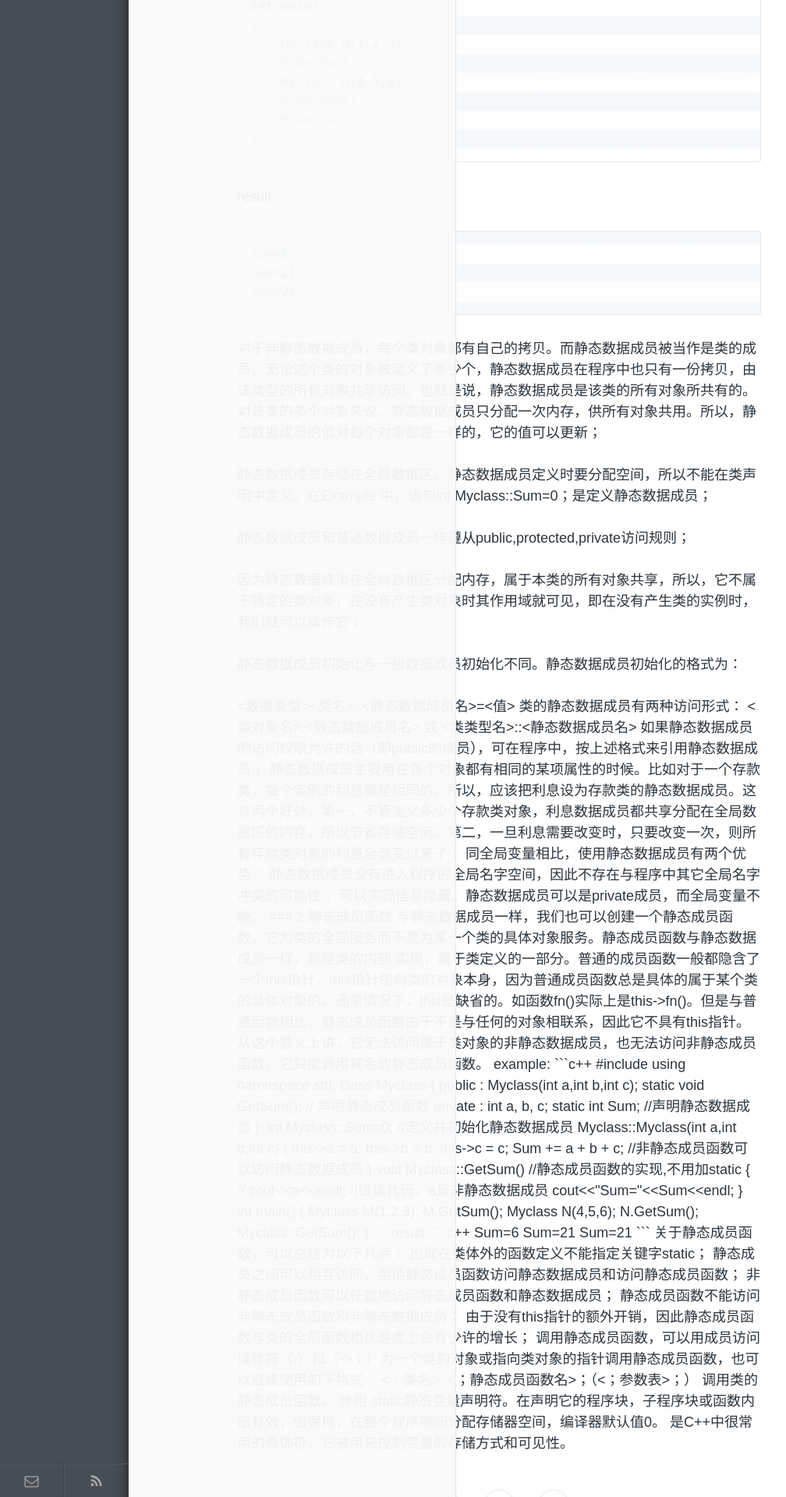
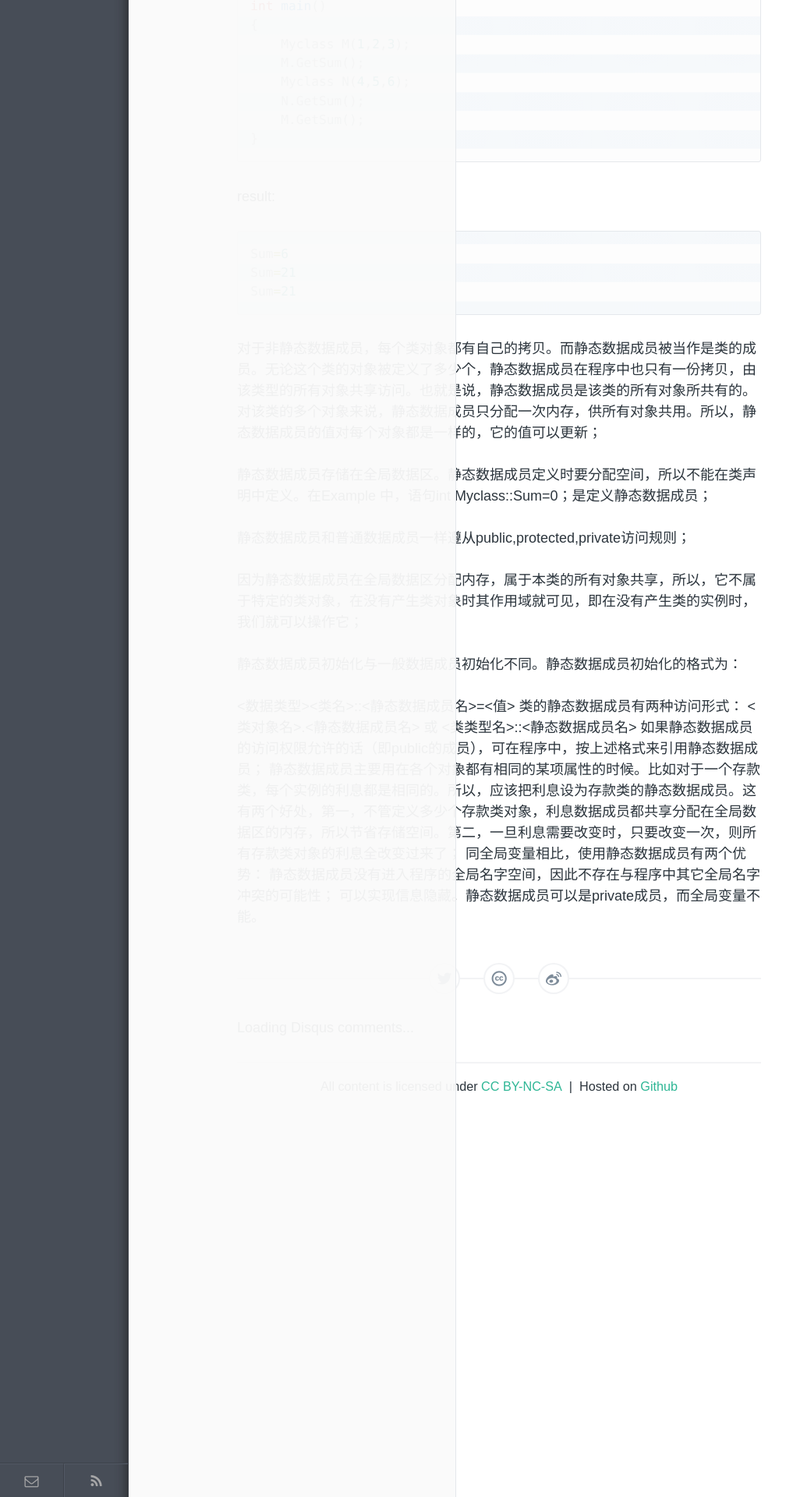
Before and after one commit to gaochengsi/doc, a Jekyll site: the page built from _posts/programme/2016-12-15-understand-keyword-static.md, in a window 1280 px wide. Shown: the part 3080-5000 px from the top of the page at 78% size, without its empty margins (0-1008 px from the left). Built offline with Jekyll 4.4.1, drawn with Linux system fonts in a browser that asks for light colours; comment, search, counter and statistics services are not loaded.

Commit message:
modified:   programme/2016-12-15-understand-keyword-static.md

````diff
--- a/_posts/programme/2016-12-15-understand-keyword-static.md
+++ b/_posts/programme/2016-12-15-understand-keyword-static.md
@@ -135,6 +135,7 @@ Sum=21
 因为静态数据成员在全局数据区分配内存，属于本类的所有对象共享，所以，它不属于特定的类对象，在没有产生类对象时其作用域就可见，即在没有产生类的实例时，我们就可以操作它；
 
 静态数据成员初始化与一般数据成员初始化不同。静态数据成员初始化的格式为：
+
 <数据类型><类名>::<静态数据成员名>=<值>
 
 类的静态数据成员有两种访问形式：
@@ -145,64 +146,3 @@ Sum=21
 同全局变量相比，使用静态数据成员有两个优势：
 静态数据成员没有进入程序的全局名字空间，因此不存在与程序中其它全局名字冲突的可能性；
 可以实现信息隐藏。静态数据成员可以是private成员，而全局变量不能。
-
-### 2.静态成员函数
-
-与静态数据成员一样，我们也可以创建一个静态成员函数，它为类的全部服务而不是为某一个类的具体对象服务。静态成员函数与静态数据成员一样，都是类的内部 实现，属于类定义的一部分。普通的成员函数一般都隐含了一个this指针，this指针指向类的对象本身，因为普通成员函数总是具体的属于某个类的具体对象的。通常情况下，this是缺省的。如函数fn()实际上是this->fn()。但是与普通函数相比，静态成员函数由于不是与任何的对象相联系，因此它不具有this指针。从这个意义上讲，它无法访问属于类对象的非静态数据成员，也无法访问非静态成员函数，它只能调用其余的静态成员函数。
-example:
-
-```c++
-#include <iostream>
-using namespace std;
-class Myclass
-{
-    public :
-        Myclass(int a,int b,int c);
-        static void GetSum(); // 声明静态成员函数
-    private :
-        int a, b, c;
-        static int Sum; //声明静态数据成员
-};
-int Myclass::Sum=0; //定义并初始化静态数据成员
-Myclass::Myclass(int a,int b,int c)
-{
-    this->a = a;
-    this->b = b;
-    this->c = c;
-    Sum += a + b + c; //非静态成员函数可以访问静态数据成员
-}
-void Myclass::GetSum() //静态成员函数的实现,不用加static
-{
-    // cout<<a<<endl; //错误代码，a是非静态数据成员
-    cout<<"Sum="<<Sum<<endl;
-}
-int main()
-{
-    Myclass M(1,2,3);
-    M.GetSum();
-    Myclass N(4,5,6);
-    N.GetSum();
-    Myclass::GetSum();
-}
-```
-
-result:
-
-```c++
-Sum=6
-Sum=21
-Sum=21
-```
-
-关于静态成员函数，可以总结为以下几点：
-出现在类体外的函数定义不能指定关键字static；
-静态成员之间可以相互访问，包括静态成员函数访问静态数据成员和访问静态成员函数；
-非静态成员函数可以任意地访问静态成员函数和静态数据成员；
-静态成员函数不能访问非静态成员函数和非静态数据成员；
-由于没有this指针的额外开销，因此静态成员函数与类的全局函数相比速度上会有少许的增长；
-调用静态成员函数，可以用成员访问操作符（.）和（->；）为一个类的对象或指向类对象的指针调用静态成员函数，也可以直接使用如下格式：
-<；类名>::<；静态成员函数名>；（<；参数表>；）
-调用类的静态成员函数。
-作用
-static静态变量声明符。在声明它的程序块，子程序块或函数内部有效，值保持，在整个程序期间分配存储器空间，编译器默认值0。
-是C++中很常用的修饰符，它被用来控制变量的存储方式和可见性。
````
